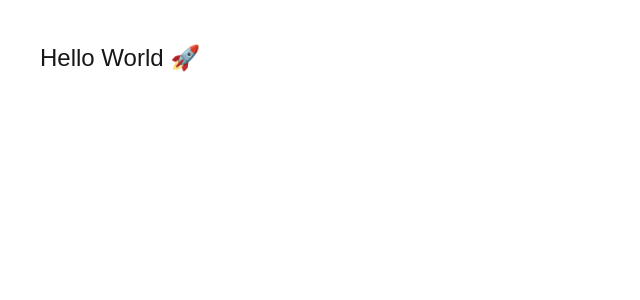
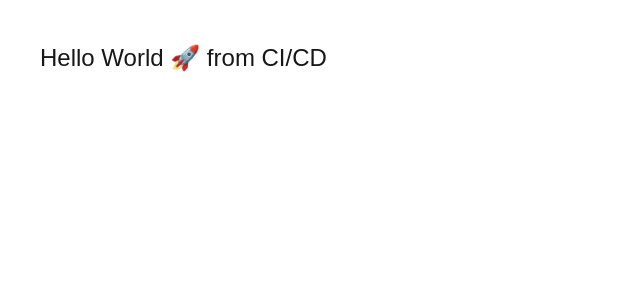
Before and after one commit to mizukami-0418/my-homepage, a Next.js app: page / in a window 1280 px wide. Shown: the top 300 px of the page, without its empty margins (0-640 px from the left). Built offline with nearby package versions, Linux system fonts and the light colour scheme.

Commit message:
feat: CI/CDからのメッセージを追加

```diff
--- a/app/page.tsx
+++ b/app/page.tsx
@@ -1,5 +1,5 @@
 export default function Home() {
   return (
-    <main style={{ padding: "40px", fontSize: "24px" }}>Hello World 🚀</main>
+    <main style={{ padding: "40px", fontSize: "24px" }}>Hello World 🚀 from CI/CD</main>
   );
 }
```
